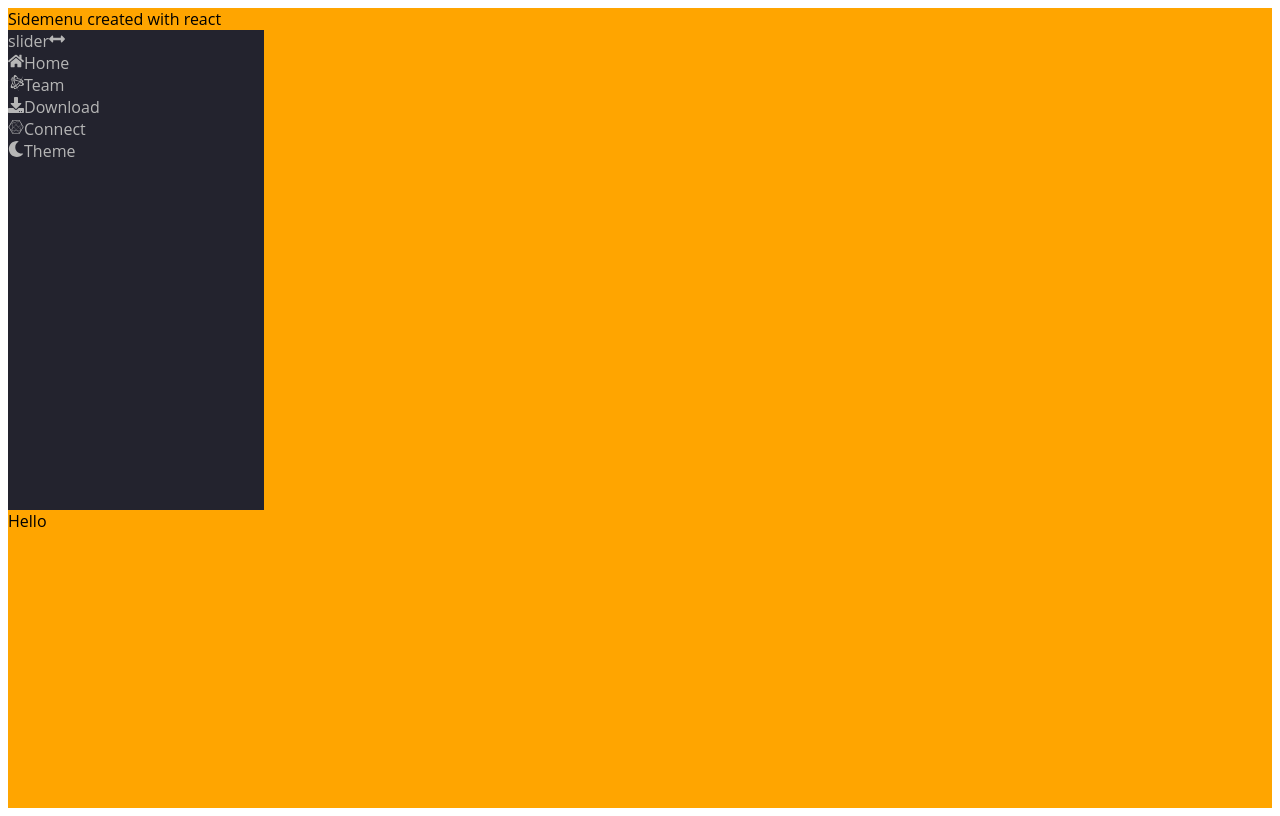
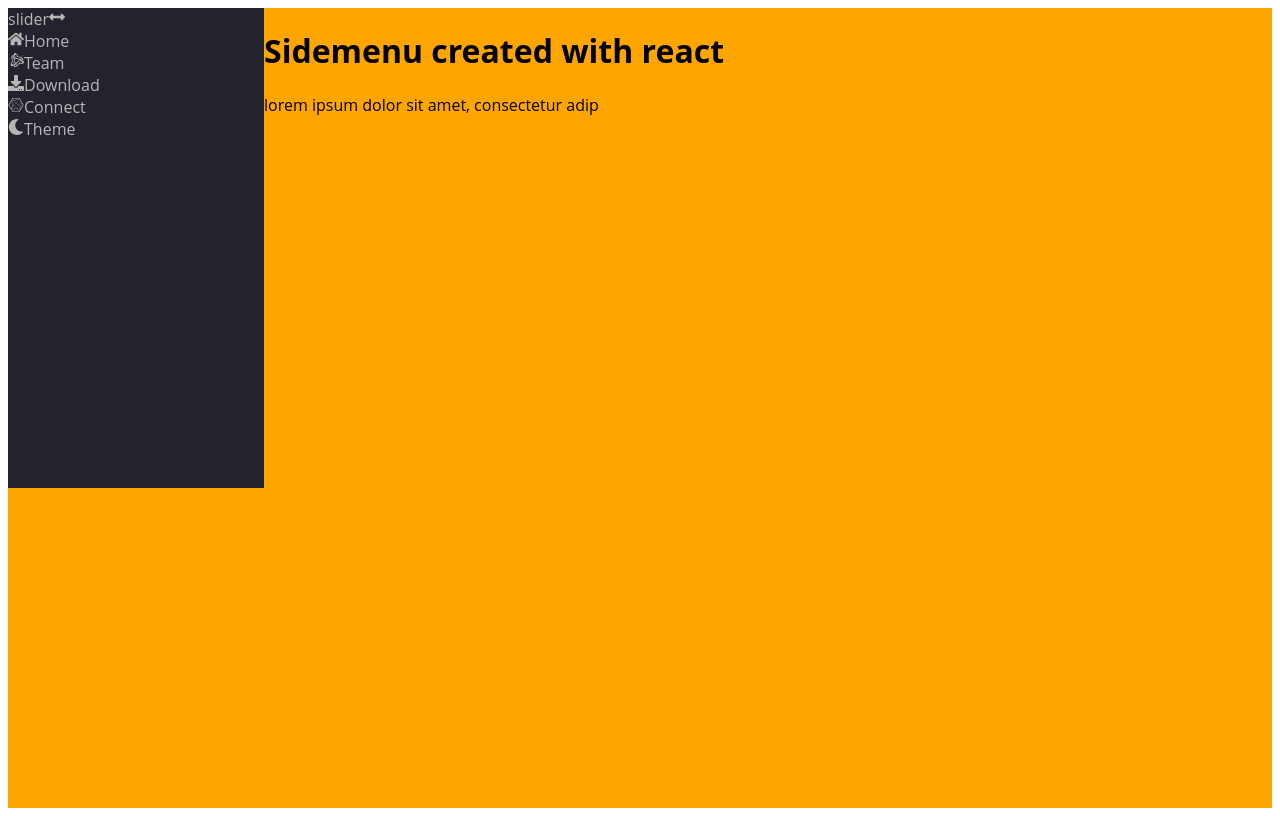
Before and after one commit to svenWacker/sidemenu-react, a React (Create React App) app: page / in a window 1280 px wide. Built offline with nearby package versions, Linux system fonts and the light colour scheme.

Commit message:
themes are running

```diff
--- a/src/App.js
+++ b/src/App.js
@@ -4,10 +4,11 @@ import Sven, { SideMenu } from "./components/SideMenu";
 function App() {
   return (
     <div className="App">
-      Sidemenu created with react
       <SideMenu />
-      <Sven />
-      <div className="main"></div>
+      <div className="main">
+        <h1> Sidemenu created with react</h1>
+        <p>lorem ipsum dolor sit amet, consectetur adip</p>
+      </div>
       {/* <Footer /> */}
     </div>
   );
--- a/src/App.scss
+++ b/src/App.scss
@@ -15,7 +15,7 @@
   background-color: orange;
   min-height: 100vh;
   display: flex;
-  flex-direction: column;
+  // flex-direction: column;
 
   a {
     text-decoration: none;
```
